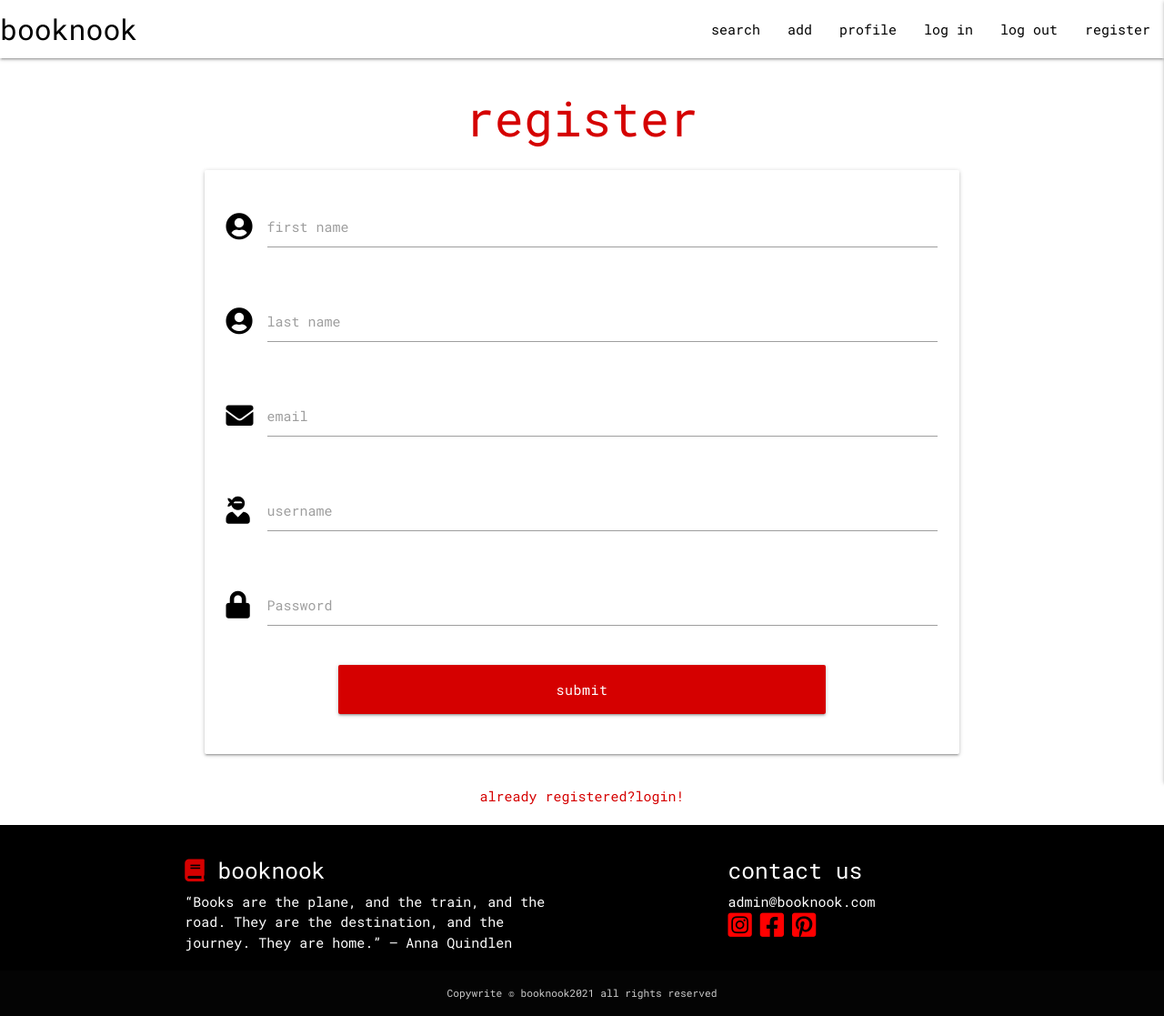
After one commit to janeyrinn/bookNook, a Flask app: template templates/register.html in a window 1280 px wide. The commit adds this page. Shown: the whole page at 91% size. Run offline with Flask 2, Linux system fonts and the light colour scheme; the template is opened without the code that fills it, so the values that code supplies are empty; some libraries are stand-ins or nearby versions.

Commit message:
Add registration form

```diff
--- a/static/css/style.css
+++ b/static/css/style.css
@@ -12,6 +12,10 @@ body {
     background-color: white;
 }
 
+.background {
+    color: grey;
+}
+
 /*--------------------------------- NAV BAR --*/
 
 nav ul a {
@@ -20,7 +24,7 @@ nav ul a {
 }
 
 nav ul a:hover {
-    color: #ff3232;
+    color: #ff0000;
     font-style: bold;
 }
 
@@ -31,7 +35,7 @@ nav ul a:hover {
 }
 
 .social-media {
-    color: #ff3232;
+    color: #ff0000;
     font-size: 2rem;
 }
 
@@ -42,6 +46,26 @@ nav ul a:hover {
 
 .copyright {
     font-size: .75rem;
+}
+
+/*--------------------------------- BUTTONS --*/
+
+.bn-btn {
+    font-family: 'Roboto Mono', sans-serif;
+    text-transform: lowercase;
+    background-color: #d50000;
+}
+
+.bn-btn:hover {
+    font-family: 'Roboto Mono', sans-serif;
+    background-color: black;
+    text-transform: lowercase;
+}
+
+/*--------------------------------- LINKS --*/
+
+.log-link:hover {
+    text-decoration: underline;
 }
 
 /*--------------------------------- HOMEPAGE --*/
@@ -73,5 +97,4 @@ nav ul a:hover {
 
 .intro-text {
     margin: 30px 30px;
-
 }
--- /dev/null
+++ b/templates/register.html
@@ -0,0 +1,58 @@
+{% extends "base.html" %}
+{% block content %}
+
+<h2 class="center-align red-text text-accent-4">register</h2>
+
+<!--Start of registration form, components from materialise-->
+
+<div class="row">
+    <form class="col s12 offset-m2 m8">
+        <div class="card-panel white">
+            <div class="row">
+                <div class="input-field col s12">
+                    <i class="fas fa-user-circle prefix black-text"></i>
+                    <input id="firstname" name="firstname" type="text" class="validate">
+                    <label for="firstname">first name</label>
+                </div>
+            </div>
+            <div class="row">
+                <div class="input-field col s12">
+                    <i class="fas fa-user-circle prefix black-text"></i>
+                    <input id="lastname" name="lastname" type="text" class="validate">
+                    <label for="lastname">last name</label>
+                </div>
+            </div>
+            <div class="row">
+                <div class="input-field col s12">
+                    <i class="fas fa-envelope prefix black-text"></i>
+                    <input id="email" name="email" type="email" class="validate">
+                    <label for="email">email</label>
+                </div>
+            </div>
+            <div class="row">
+                <div class="input-field col s12">
+                    <i class="fas fa-user-ninja prefix black-text"></i>
+                    <input id="username" name="username" type="text" class="validate">
+                    <label for="username">username</label>
+                </div>
+            </div>
+            <div class="row">
+                <div class="input-field col s12">
+                    <i class="fas fa-lock prefix black-text"></i>
+                    <input id="password" name="password" type="password" class="validate">
+                    <label for="password">Password</label>
+                </div>
+            </div>
+            <div class="row">
+                    <button type="submit" class="col s4 offset-m2 m8 white-text btn-large bn-btn">submit</button>
+            </div>
+        </div>
+    </form>
+</div>
+<div class="row">
+    <div class="col s12 offset-m2 m8 red-text text-accent-4 center-align">
+        <p>already registered?<a class="red-text text-accent-4 link log-link" href="">login!</a></p>
+    </div>
+</div>
+
+{% endblock %}
```
